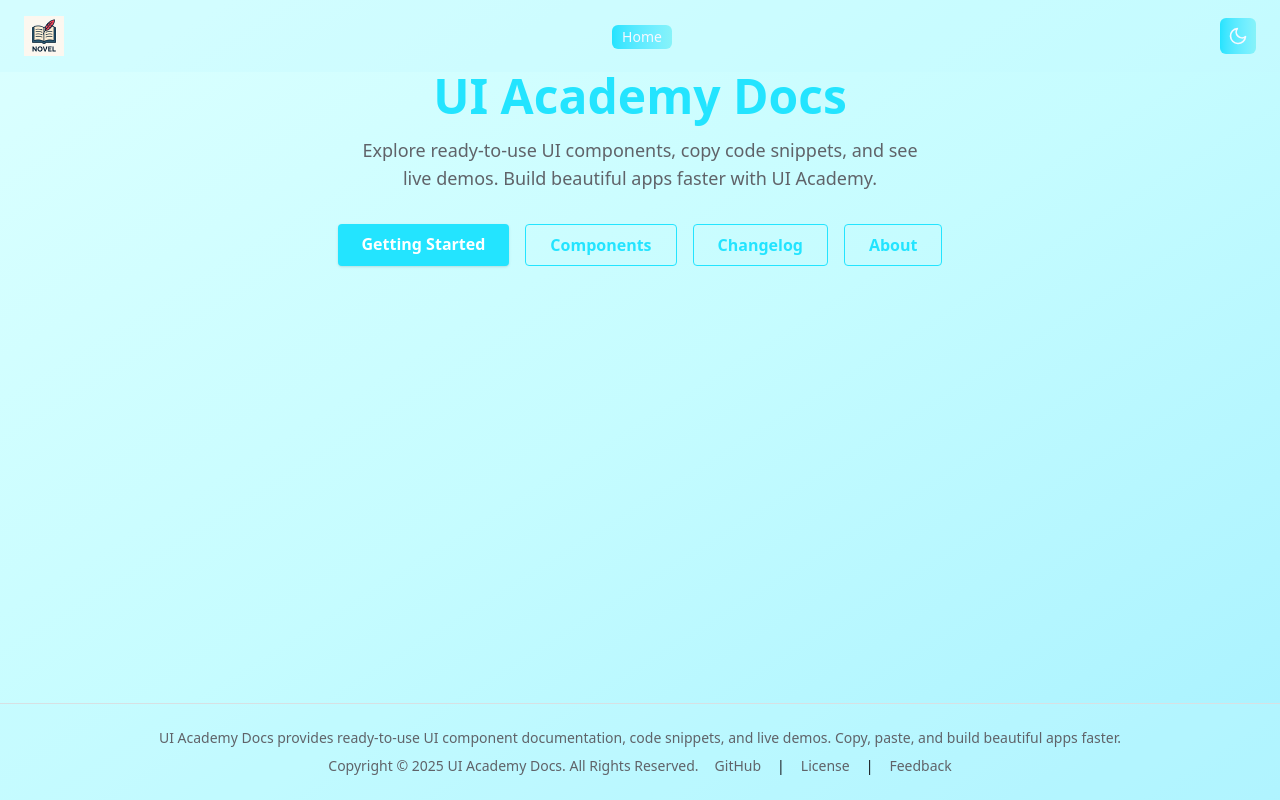
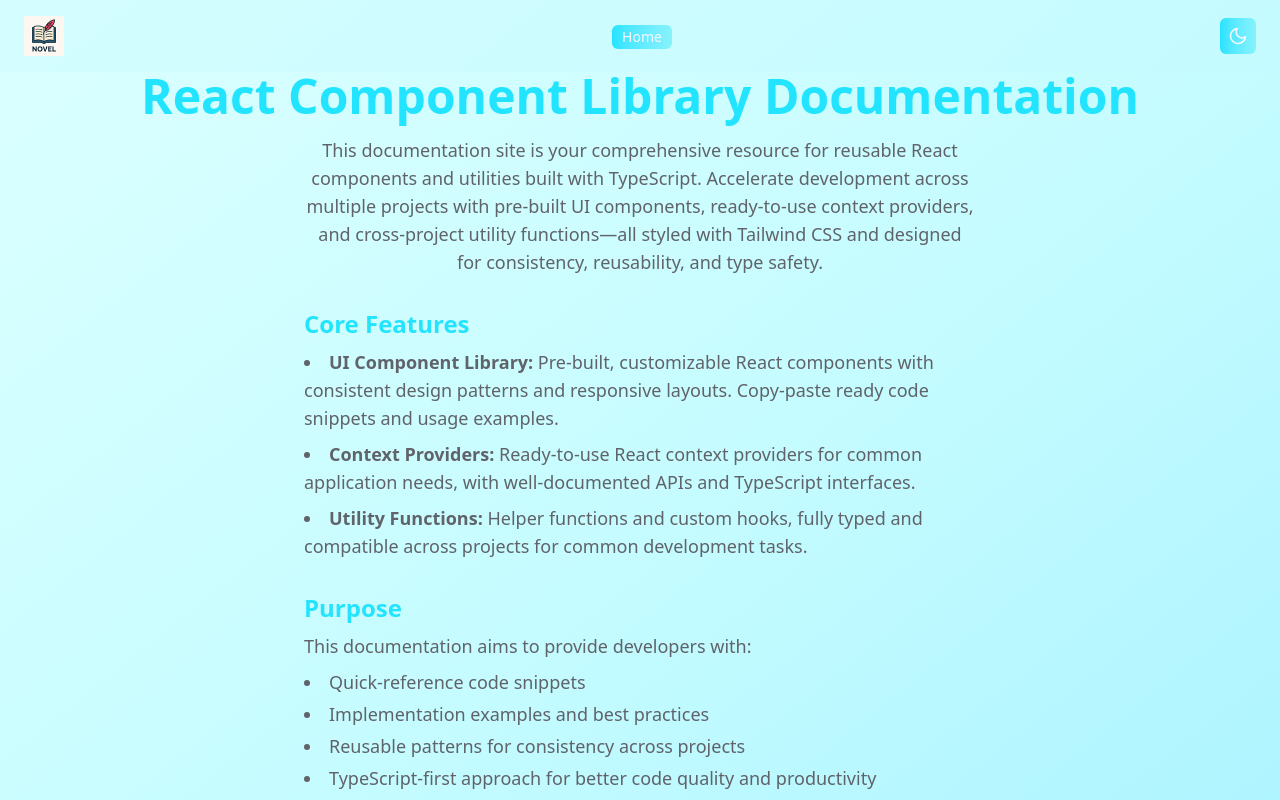
Before and after one commit to lbovboe/ui-academy, a Next.js app: page / in a window 1280 px wide. Shown: the top 800 px of the page. Built offline with nearby package versions, Linux system fonts and the light colour scheme.

Commit message:
update content to match the project

```diff
--- a/app/(routes)/(home)/page.tsx
+++ b/app/(routes)/(home)/page.tsx
@@ -10,23 +10,60 @@ export const metadata: Metadata = {
 const Home = async () => {
   return (
     <main className="flex flex-col items-center justify-center px-4">
-      <h1 className="text-light-primary dark:text-dark-primary mb-4 text-5xl font-bold">UI Academy Docs</h1>
-      <p className="text-light-text-secondary dark:text-dark-text-secondary mb-8 max-w-xl text-center text-lg">
-        Explore ready-to-use UI components, copy code snippets, and see live demos. Build beautiful apps faster with UI
-        Academy.
+      <h1 className="text-light-primary dark:text-dark-primary mb-4 text-center text-5xl font-bold">
+        React Component Library Documentation
+      </h1>
+      <p className="text-light-text-secondary dark:text-dark-text-secondary mb-8 max-w-2xl text-center text-lg">
+        This documentation site is your comprehensive resource for reusable React components and utilities built with
+        TypeScript. Accelerate development across multiple projects with pre-built UI components, ready-to-use context
+        providers, and cross-project utility functions—all styled with Tailwind CSS and designed for consistency,
+        reusability, and type safety.
       </p>
+      <section className="mb-8 w-full max-w-2xl">
+        <h2 className="text-light-primary dark:text-dark-primary mb-2 text-2xl font-semibold">Core Features</h2>
+        <ul className="text-light-text-secondary dark:text-dark-text-secondary list-inside list-disc space-y-2 text-lg">
+          <li>
+            <span className="font-semibold">UI Component Library:</span> Pre-built, customizable React components with
+            consistent design patterns and responsive layouts. Copy-paste ready code snippets and usage examples.
+          </li>
+          <li>
+            <span className="font-semibold">Context Providers:</span> Ready-to-use React context providers for common
+            application needs, with well-documented APIs and TypeScript interfaces.
+          </li>
+          <li>
+            <span className="font-semibold">Utility Functions:</span> Helper functions and custom hooks, fully typed and
+            compatible across projects for common development tasks.
+          </li>
+        </ul>
+      </section>
+      <section className="mb-8 w-full max-w-2xl">
+        <h2 className="text-light-primary dark:text-dark-primary mb-2 text-2xl font-semibold">Purpose</h2>
+        <p className="text-light-text-secondary dark:text-dark-text-secondary text-lg">
+          This documentation aims to provide developers with:
+        </p>
+        <ul className="text-light-text-secondary dark:text-dark-text-secondary mt-2 list-inside list-disc space-y-1 text-lg">
+          <li>Quick-reference code snippets</li>
+          <li>Implementation examples and best practices</li>
+          <li>Reusable patterns for consistency across projects</li>
+          <li>TypeScript-first approach for better code quality and productivity</li>
+        </ul>
+        <p className="text-light-text-secondary dark:text-dark-text-secondary mt-2 text-lg">
+          The goal is to reduce development time and promote code reusability while maintaining high standards for type
+          safety and component design.
+        </p>
+      </section>
       <div className="flex flex-wrap justify-center gap-4">
         <Link
           href="/docs/getting-started"
           className="bg-light-primary hover:bg-light-secondary dark:bg-dark-primary dark:hover:bg-dark-secondary rounded px-6 py-2 font-semibold text-white shadow transition-colors"
         >
-          Getting Started
+          Get Started
         </Link>
         <Link
           href="/components"
           className="border-light-primary text-light-primary hover:bg-light-background dark:border-dark-primary dark:text-dark-primary dark:hover:bg-dark-background rounded border px-6 py-2 font-semibold transition-colors"
         >
-          Components
+          Browse Components
         </Link>
         <Link
           href="/docs/changelog"
--- a/app/(routes)/docs/page.tsx
+++ b/app/(routes)/docs/page.tsx
@@ -4,7 +4,6 @@ import { FaBook, FaTools, FaCogs, FaCode } from 'react-icons/fa';
 import DocsWrapper from '@/app/components/docs/DocsWrapper';
 import DocLayout from '@/app/components/docs/DocLayout';
 import DocFeatureCard from '@/app/components/docs/DocFeatureCard';
-import KeyFeatures from '@/app/components/docs/KeyFeatures';
 import { useLanguage } from '@/app/components/docs/LanguageContext';
 
 // Documentation sections with both English and Chinese content
@@ -15,23 +14,35 @@ const sections = [
       zh: 'UI 组件',
     },
     description: {
-      en: 'Documentation of UI components',
-      zh: 'UI 组件文档',
+      en: 'Pre-built, customizable React components with usage examples and code snippets.',
+      zh: '预构建的可自定义 React 组件，包含用法示例和代码片段。',
     },
     href: '/docs/components',
     icon: FaCode,
   },
   {
     title: {
-      en: 'Context',
-      zh: '上下文',
+      en: 'Context Providers',
+      zh: '上下文提供者',
     },
     description: {
-      en: 'Documentation of context providers and usage',
-      zh: '上下文提供者和用法文档',
+      en: 'Ready-to-use React context providers for common application needs, fully typed with TypeScript.',
+      zh: '用于常见应用需求的可直接使用的 React 上下文提供者，完全使用 TypeScript 类型。',
     },
     href: '/docs/context',
     icon: FaCogs,
+  },
+  {
+    title: {
+      en: 'Utility Functions',
+      zh: '工具函数',
+    },
+    description: {
+      en: 'Helper functions and custom hooks for common development tasks, fully typed and reusable.',
+      zh: '用于常见开发任务的辅助函数和自定义 Hook，完全类型化且可复用。',
+    },
+    href: '/docs/utilities',
+    icon: FaTools,
   },
 ];
 
@@ -43,8 +54,8 @@ export default function DocsPage() {
     title: language === 'en' ? 'Documentation' : '文档',
     description:
       language === 'en'
-        ? 'Novel Xiaoshuo is a web application for scraping, formatting, and reading Chinese novels. It provides a clean interface for reading novels and supports various features like text formatting, chapter navigation, and more.'
-        : '最爱小说网是一个用于抓取、格式化和阅读中文小说的网络应用程序。它提供了一个清晰的阅读界面，并支持各种功能，如文本格式化、章节导航等。',
+        ? 'This site provides comprehensive documentation for a reusable React component library, including pre-built UI components, context providers, and utility functions. All resources are fully typed with TypeScript and styled with Tailwind CSS to accelerate development and ensure consistency across projects.'
+        : '本网站为可复用的 React 组件库提供全面文档，包括预构建的 UI 组件、上下文提供者和工具函数。所有资源均采用 TypeScript 完全类型化，并使用 Tailwind CSS 样式，助力项目开发提速并保持一致性。',
     keyFeatures: language === 'en' ? 'Key Features' : '主要功能',
     docSections: language === 'en' ? 'Documentation Sections' : '文档部分',
   };
```
